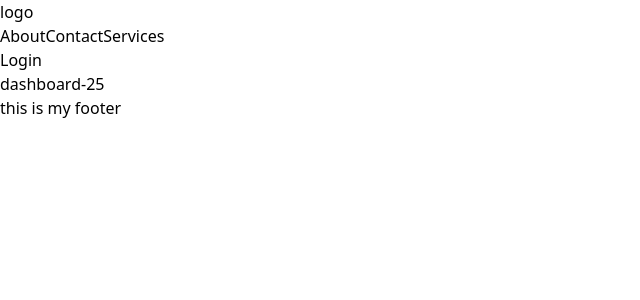
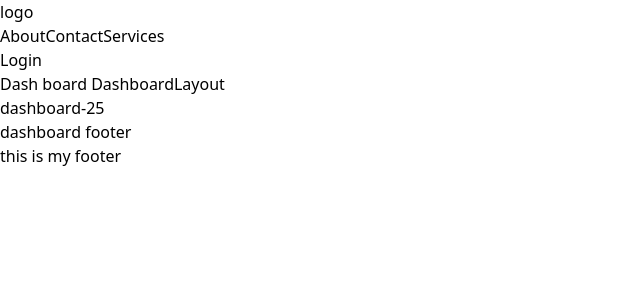
Before and after one commit to didarulZend1981/my-next-app, a Next.js app: page /dashboards in a window 1280 px wide. Shown: the top 300 px of the page, without its empty margins (0-640 px from the left). Built offline with nearby package versions, Linux system fonts and the light colour scheme.

Commit message:
Common Layout

```diff
--- /dev/null
+++ b/src/app/(dashboards)/dashboards/layout.jsx
@@ -0,0 +1,16 @@
+import React from 'react';
+
+const DashboardLayout = ({ children }) => {
+  return (
+    <div>
+      <div className="bg-grren-400 p-6">Dash board DashboardLayout</div>
+     {children}
+     <footer>
+      dashboard footer
+     </footer>
+
+    </div>
+  );
+};
+
+export default DashboardLayout
--- a/src/app/about/page.jsx
+++ b/src/app/about/page.jsx
@@ -1,6 +1,6 @@
 import React from 'react';
 
-const AboutPage = () => {
+const AboutPage = ({children}) => {
   return (
     <div>
       <h2>about home....</h2>
--- a/src/app/page.js
+++ b/src/app/page.js
@@ -3,7 +3,7 @@ import Heading from "@/app/components/heading";
 
 export default function Home() {
   return (
-    <div className="grid grid-rows-[20px_1fr_20px] items-center justify-items-center min-h-screen p-8 pb-20 gap-16 sm:p-20 font-[family-name:var(--font-geist-sans)]">
+    <div className="grid grid-rows-[20px_1fr_20px] items-center justify-items-center  p-8 pb-20 gap-16 sm:p-20 font-[family-name:var(--font-geist-sans)]">
       <Heading/>
       <h2>wellcome bangladeh</h2>
       <button className="btn button border-spacing-3">
```
